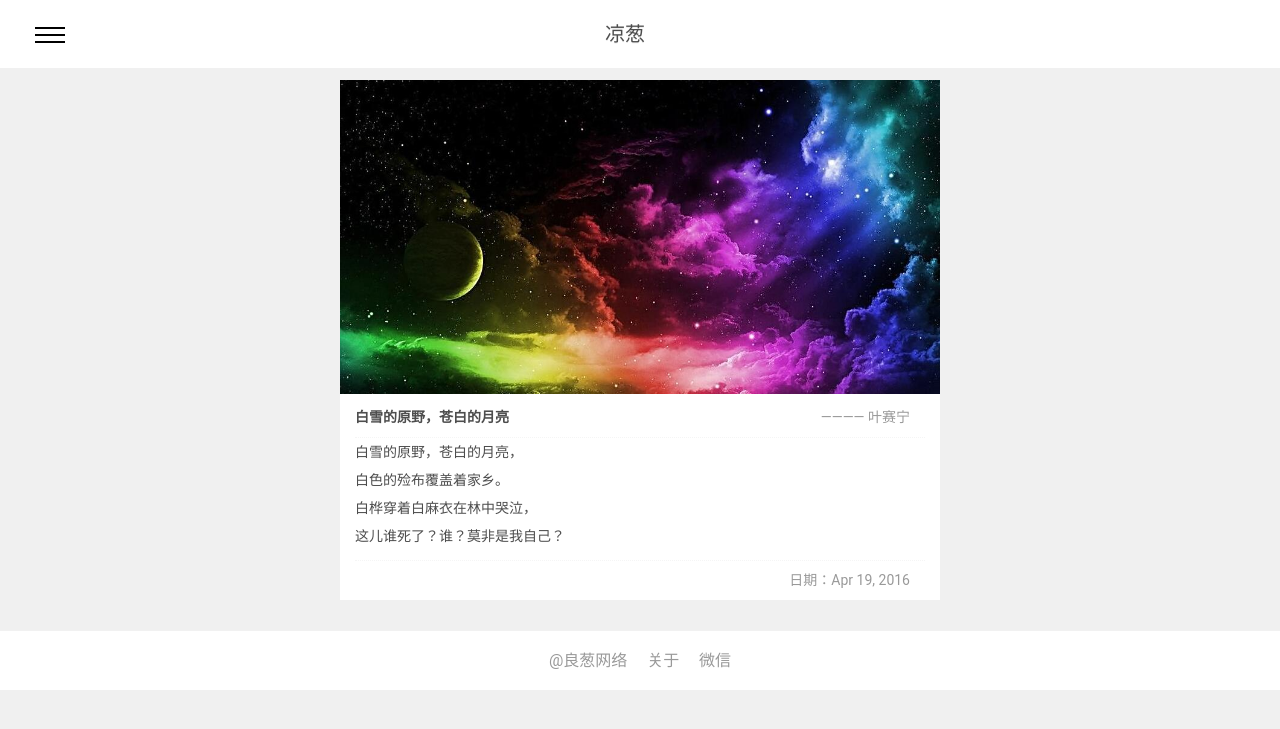
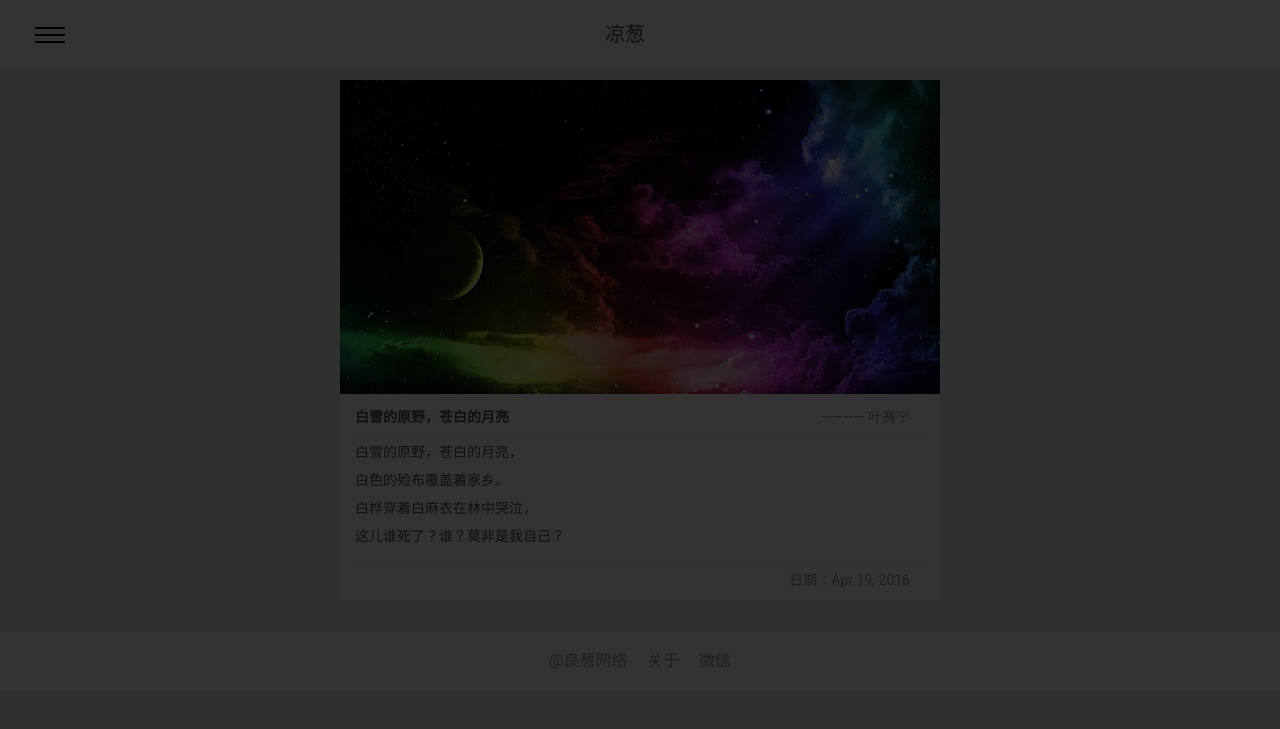
Before and after one commit to llango/llango.github.io, a Jekyll site: the page built from index.html, in a window 1280 px wide. Shown: the top 729 px of the page. Built offline with Jekyll 4.4.1, drawn with Linux system fonts in a browser that asks for light colours; the list of posts is cut into pages by our own code.

Commit message:
change #splash style

```diff
--- a/css/style.css
+++ b/css/style.css
@@ -148,11 +148,13 @@ nav ul li a {
 @media (min-width:600px ){
     #splash{
         background:rgba(0,0,0,0.8);
+        display: block;
     }
 }
 @media (max-width: 600px) {
     #splash {
         background: transparent;
+        display: none !important;
     }
 }
 
```
